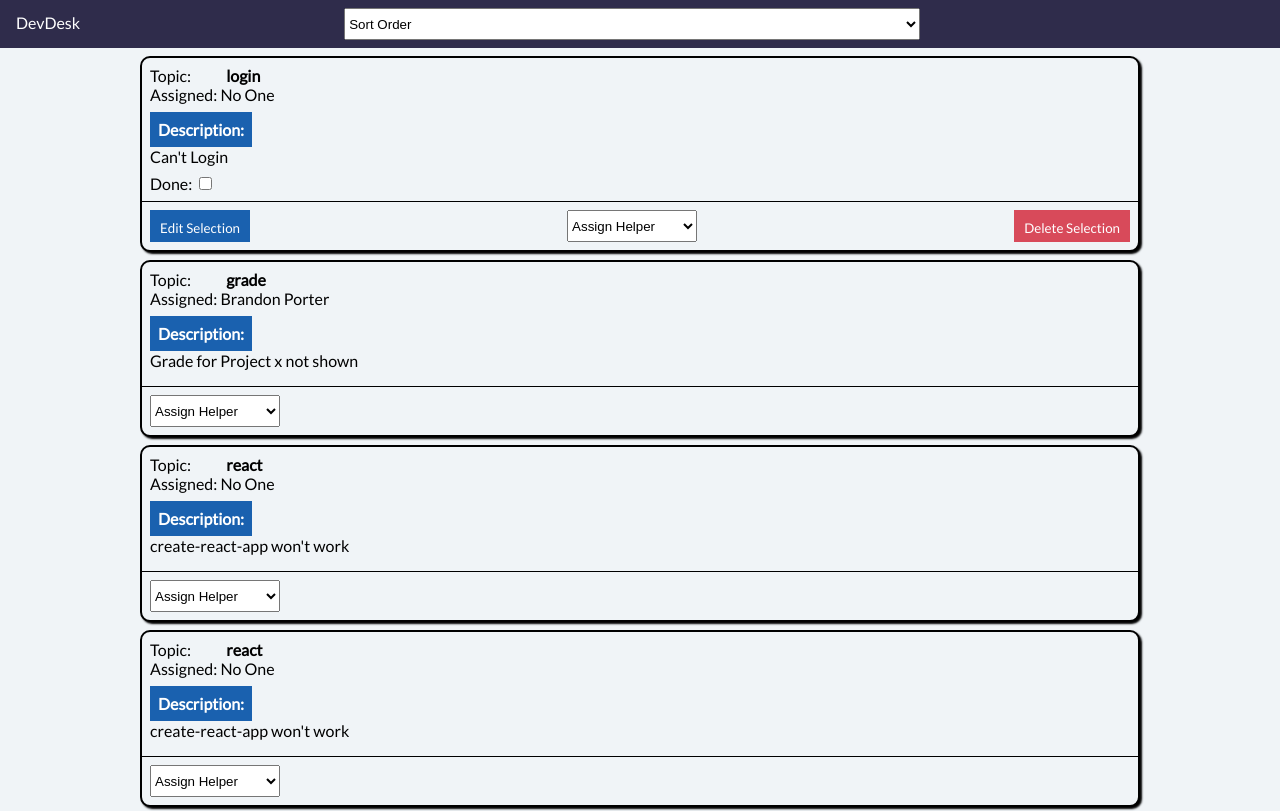
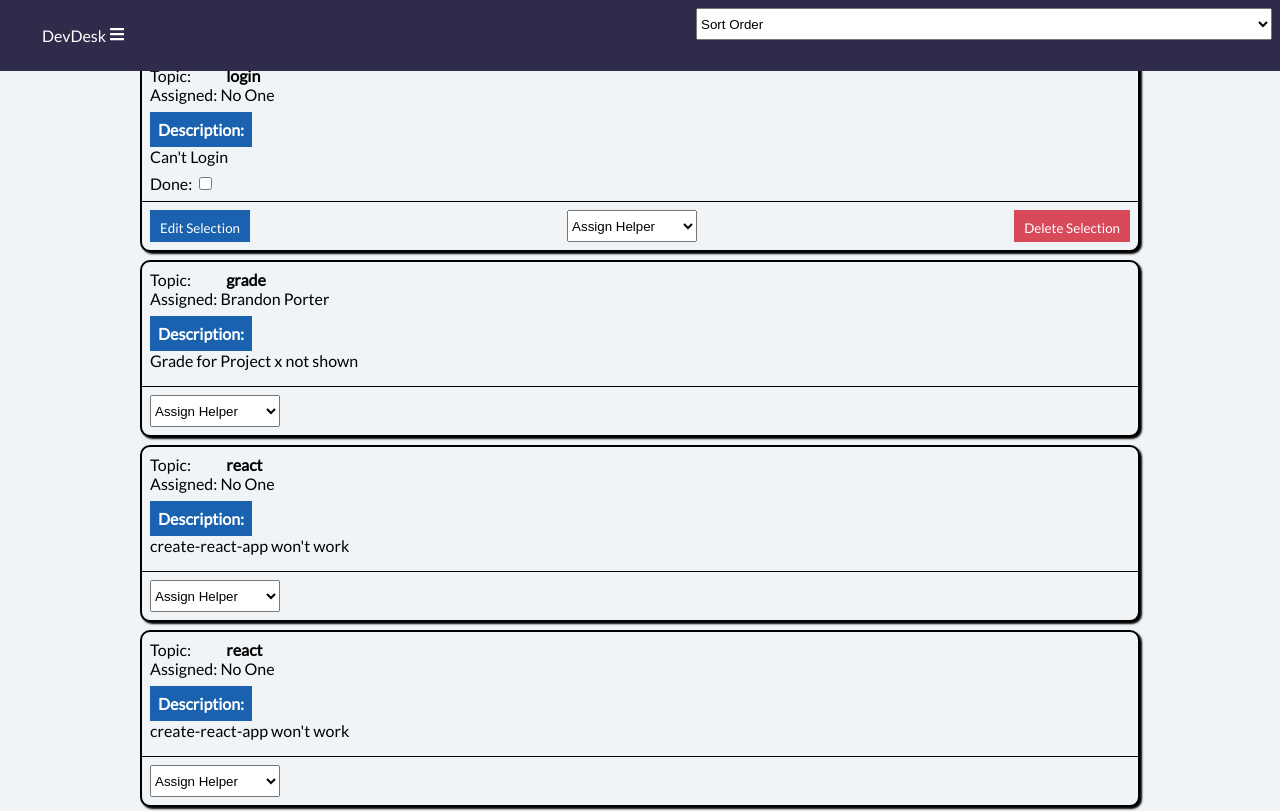
Before and after one commit to devdesk-queue-lambda/front-end, a React (Create React App) app: page / in a window 1280 px wide. Shown: the top 811 px of the page. Built offline with nearby package versions, Linux system fonts and the light colour scheme.

Commit message:
WIP: Before rebase with Router

```diff
--- a/package.json
+++ b/package.json
@@ -6,6 +6,7 @@
     "axios": "^0.19.0",
     "react": "^16.8.6",
     "react-dom": "^16.8.6",
+    "react-icons": "^3.7.0",
     "react-redux": "^7.1.0",
     "react-scripts": "3.0.1",
     "redux": "^4.0.1",
--- a/src/App.js
+++ b/src/App.js
@@ -11,7 +11,8 @@ const theme={
   infoBgAccent:'#1a61af',
   infoAccent:'white',
   pBorderColor:'black',
-  pBgColor:'#f0f4f7'
+  pBgColor:'#f0f4f7',
+  accBorderColor:'transparent'
 }
 
 function App() {
--- a/src/actions/index.js
+++ b/src/actions/index.js
@@ -39,6 +39,11 @@ export const assign=e=>dispatch=>{
     dispatch({type:ASSIGN,payload:e})
 }
 
+export const deAssign=e=>dispatch=>{
+    dispatch({type:FETCHING})
+    dispatch({type:ASSIGN,payload:e})
+}
+
 export const mods=e=>{
     return {type:LIST_MODS,payload:data.users.filter(user=>user.authType!=='user')}
 }
--- a/src/components/HelpList.jsx
+++ b/src/components/HelpList.jsx
@@ -3,6 +3,7 @@ import {useSelector,useDispatch} from 'react-redux'
 import Ticket from './Task'
 import {List,Header} from '../styles/HelpList'
 import {mods} from '../actions'
+import Navigation from './Navigation'
 
 function HelpList() {
 
@@ -44,7 +45,8 @@ function HelpList() {
     return (
         <section>
             <Header>
-                DevDesk
+                {auth==='admin' && <Navigation/>}
+                {auth!=='admin' && <span>'DevDesk'</span>}
                 <select onChange={e=>{
                     setSort(e.target.value)}
                 }>
--- /dev/null
+++ b/src/components/Navigation.jsx
@@ -0,0 +1,44 @@
+import React,{useState} from 'react'
+import {Navigate} from '../styles/navigation'
+import cn from '../helpers/ClassReducer'
+import {FaBars} from 'react-icons/fa'
+
+function Navigation() {
+
+    const [display,setDisplay]=useState(false)
+
+    const classlist=cn({
+        show:display,
+        menu:true
+    })
+
+    const show=e=>{
+        setDisplay(!display)
+    }
+
+    const toList=e=>{
+        console.log('to tickets');
+    }
+
+    const toUsers=e=>{
+        console.log('to users')
+    }
+
+    return (
+        <Navigate>
+            <span className="menuHeader" onClick={show}>
+                DevDesk <FaBars/>
+            </span>
+            <section className={classlist}>
+                <section onClick={toList}>
+                    Tickets
+                </section>
+                <section onClick={toUsers}>
+                    Users
+                </section>
+            </section>
+        </Navigate>
+    )
+}
+
+export default Navigation
--- a/src/components/Task.jsx
+++ b/src/components/Task.jsx
@@ -41,6 +41,13 @@ function Task(props) {
         console.log(e.target.value);
     }
 
+    const removeAssignment=e=>{
+        dispatch(assign({
+            ...props,
+            assigned:null
+        }))
+    }
+
     return (
         <Card>
             <TicketDesc onClick={viewOne}>
@@ -66,7 +73,11 @@ function Task(props) {
                     <InfoButton onClick={assignSelf}>
                         Assign Self
                     </InfoButton>
-                }
+                }{(authType==='helper' && props.assigned===id)&&
+                <InfoButton onClick={removeAssignment}>
+                    Remove Assignment
+                </InfoButton>
+            }
                 {(authType==='mod' || authType==='admin') &&
                     <select onChange={assignOther}>
                         <option value="">Assign Helper</option>
--- /dev/null
+++ b/src/helpers/ClassReducer.js
@@ -0,0 +1,11 @@
+export default classObj=>{
+    let temp=''
+    for (const key in classObj) {
+        if (classObj.hasOwnProperty(key)) {
+            const element = classObj[key];
+            if(element)
+                temp+=`${key} `
+        }
+    }
+    return temp;
+}
--- a/src/styles/HelpList.jsx
+++ b/src/styles/HelpList.jsx
@@ -15,12 +15,14 @@ export const Header=styled.header`
     color:${props=>props.theme.accent};
     text-align:left;
     padding-left:1rem;
+    display:flex;
+    justify-content:space-between;
     ${v.FONT_STACK};
     select{
         position:relative;
         width:45%;
         height:2rem;
         margin:.5rem;
-        right:-20%;
+        right:1rem;
     }
 `
--- /dev/null
+++ b/src/styles/User.jsx
@@ -0,0 +1 @@
+import styled from 'styled-components';
--- /dev/null
+++ b/src/styles/navigation.jsx
@@ -0,0 +1,26 @@
+import styled from 'styled-components';
+
+export const Navigate=styled.nav`
+    span.menuHeader{
+        display:inline-block;
+        padding:1rem;
+        margin:.5rem;
+        border:2px groove ${props=>props.theme.accBorderColor};
+    }
+    .menu{
+        transform:translate(-101%);
+        transition:transform .5s;
+        position:absolute;
+        left:0;
+        background-color: ${props=>props.theme.bgAccent}
+
+        section{
+            padding:1rem;
+            border:white 1px groove;
+            margin: .25rem 0;
+        }
+    }
+    .show{
+        transform:translate(0%);
+    }
+`
```
Also changed, not shown: src/components/User.jsx (added, +9 -0 lines), src/components/UsersList.jsx (added, +11 -0 lines), 1 other file (tests, documents, lock files or other folders).
